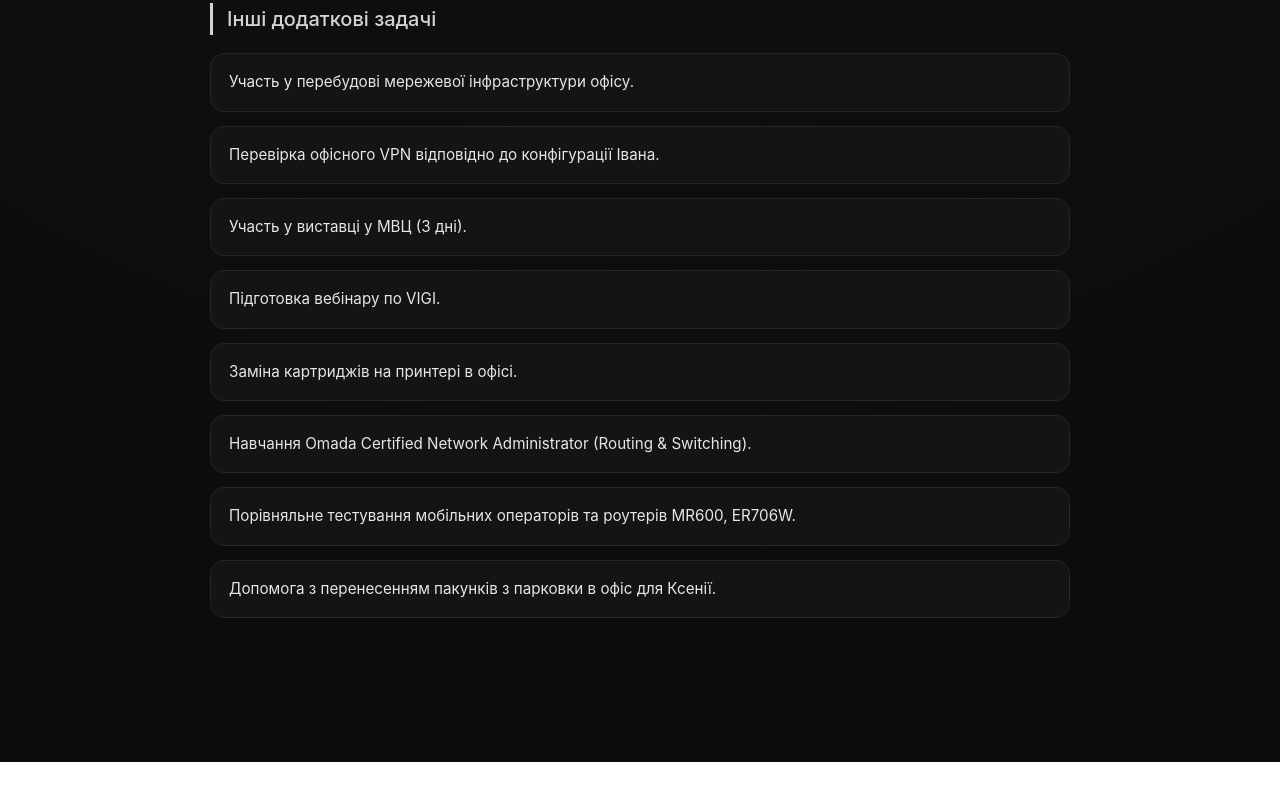
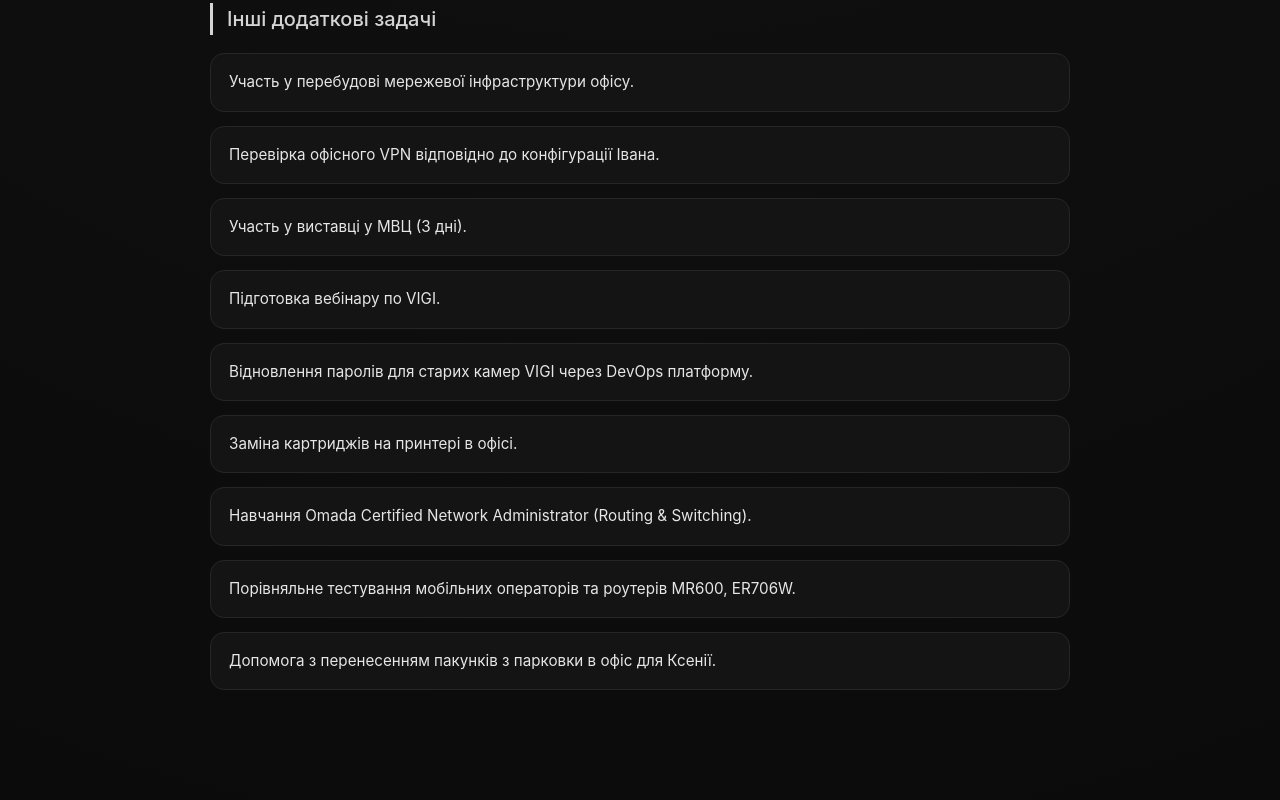
Before and after one commit to belesspathetic/zvit2025, a plain HTML site: page index.html in a window 1280 px wide. Shown: the part 845-1645 px from the top of the page. Before the commit the page ends 1607 px from the top, so only its background shows below. Drawn offline with Linux system fonts and the light colour scheme.

Commit message:
first committ

```diff
--- a/index.html
+++ b/index.html
@@ -216,6 +216,7 @@
         <div class="task no-date"><div class="content">Перевірка офісного VPN відповідно до конфігурації Івана.</div></div>
         <div class="task no-date"><div class="content">Участь у виставці у МВЦ (3 дні).</div></div>
         <div class="task no-date"><div class="content">Підготовка вебінару по VIGI.</div></div>
+	<div class="task no-date"><div class="content">Відновлення паролів для старих камер VIGI через DevOps платформу.</div></div>
         <div class="task no-date"><div class="content">Заміна картриджів на принтері в офісі.</div></div>
         <div class="task no-date"><div class="content">Навчання Omada Certified Network Administrator (Routing & Switching).</div></div>
         <div class="task no-date"><div class="content">Порівняльне тестування мобільних операторів та роутерів MR600, ER706W.</div></div>
```
